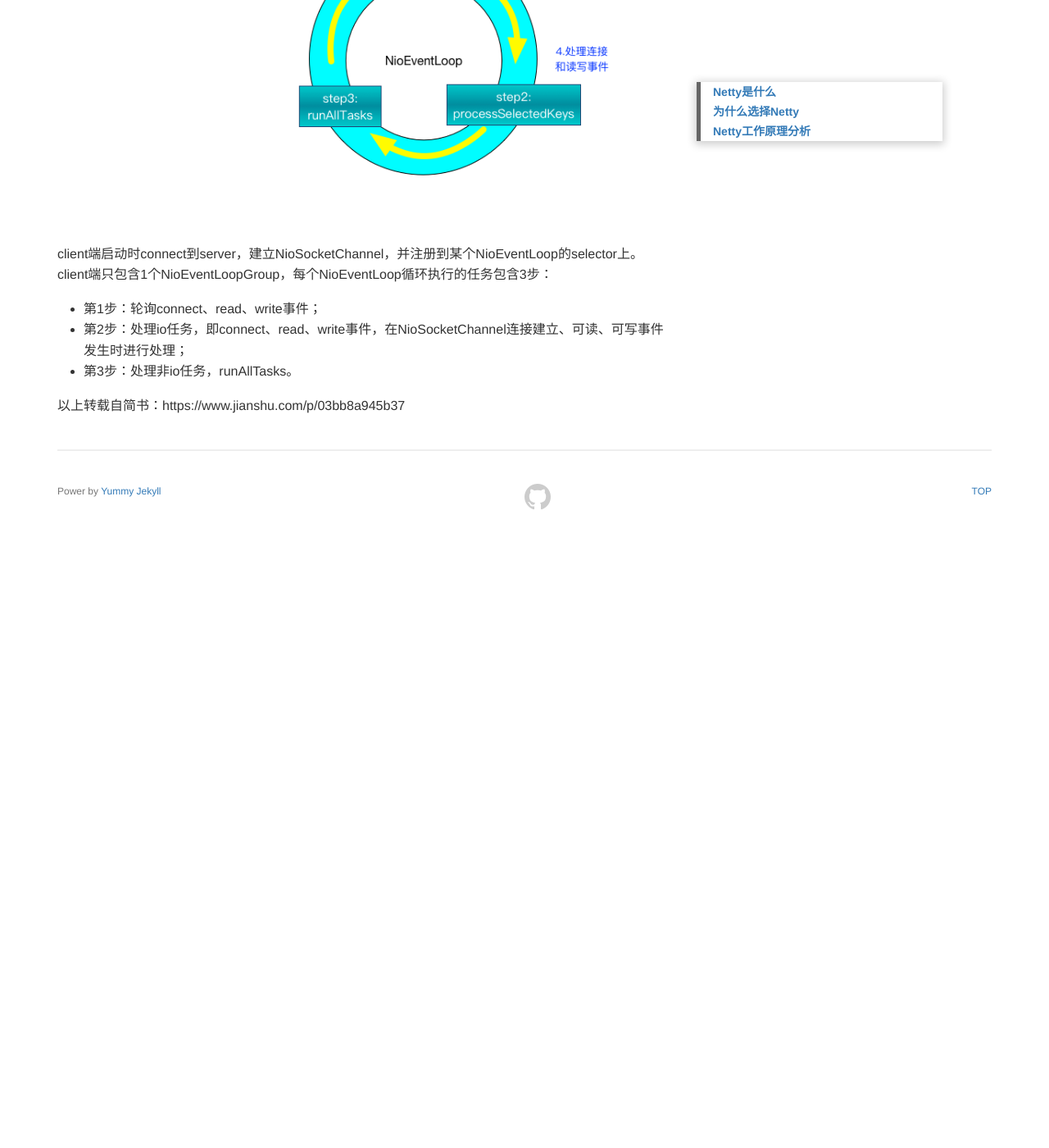
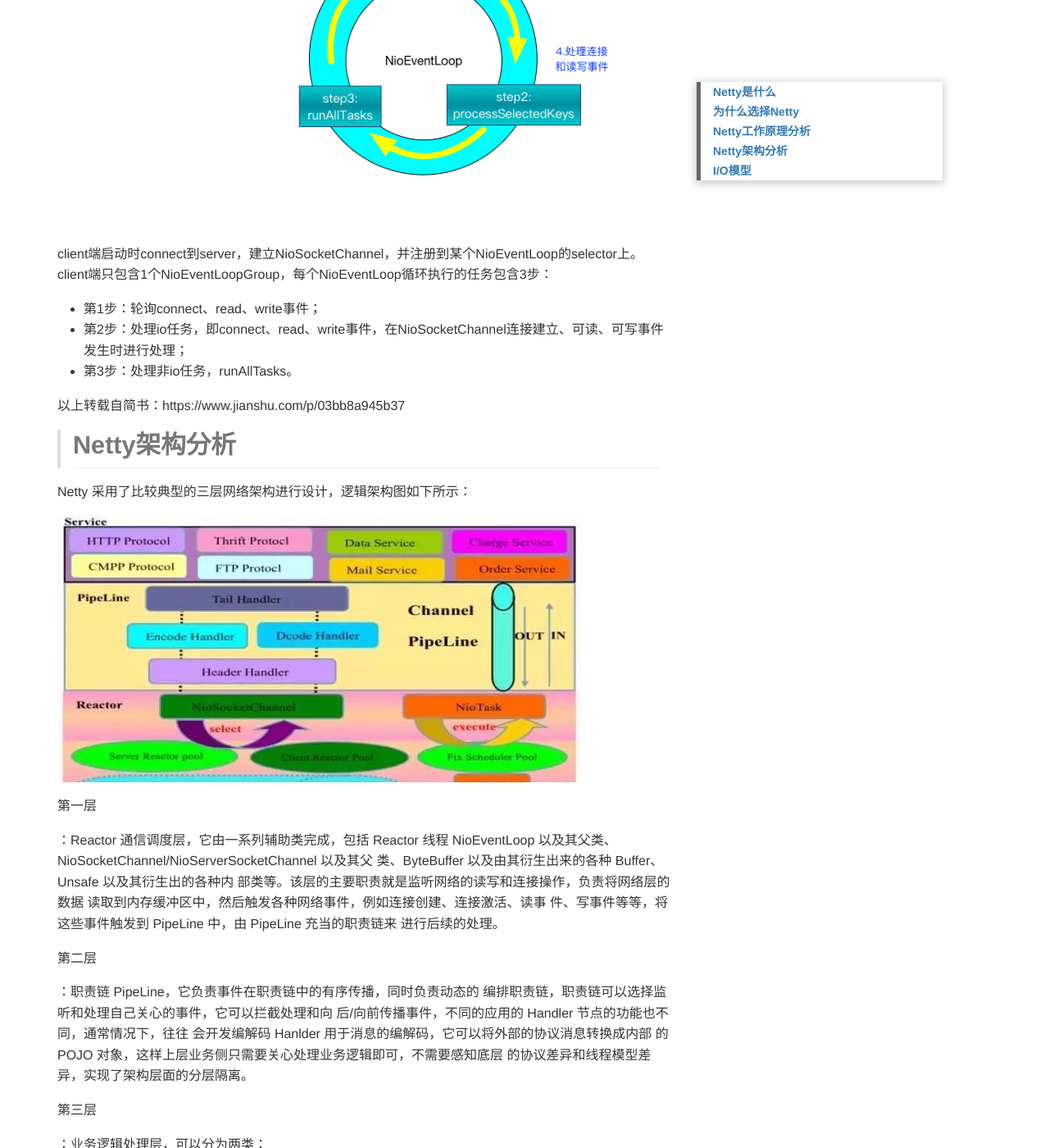
Before and after one commit to kookx/kookx.github.io, a Jekyll site: the page built from _posts/2019-01-07-Netty高性能实战.md, in a window 1280 px wide and 1400 px high, scrolled down 2670 px. Shown: the whole window at 82% size. Built offline with Jekyll 4.4.1, drawn with Linux system fonts in a browser that asks for light colours; before the commit the page ends 3300 px from its top, so only the background shows below that; some of the changed text lies outside the part shown.

Commit message:
Update 2019-01-07-Netty高性能实战.md

```diff
--- a/_posts/2019-01-07-Netty高性能实战.md
+++ b/_posts/2019-01-07-Netty高性能实战.md
@@ -63,3 +63,49 @@
 - 第3步：处理非io任务，runAllTasks。
 
 以上转载自简书：https://www.jianshu.com/p/03bb8a945b37
+
+> ## Netty架构分析
+
+Netty 采用了比较典型的三层网络架构进行设计，逻辑架构图如下所示：
+
+![Netty架构图](http://onekook.com/bower_components/extend/images/Netty%E6%9E%B6%E6%9E%84%E5%9B%BE.JPEG)
+
+第一层
+
+：Reactor 通信调度层，它由一系列辅助类完成，包括 Reactor 线程 NioEventLoop 以及其父类、NioSocketChannel/NioServerSocketChannel 以及其父 类、ByteBuffer 以及由其衍生出来的各种 Buffer、Unsafe 以及其衍生出的各种内 部类等。该层的主要职责就是监听网络的读写和连接操作，负责将网络层的数据 读取到内存缓冲区中，然后触发各种网络事件，例如连接创建、连接激活、读事 件、写事件等等，将这些事件触发到 PipeLine 中，由 PipeLine 充当的职责链来 进行后续的处理。
+
+第二层
+
+：职责链 PipeLine，它负责事件在职责链中的有序传播，同时负责动态的 编排职责链，职责链可以选择监听和处理自己关心的事件，它可以拦截处理和向 后/向前传播事件，不同的应用的 Handler 节点的功能也不同，通常情况下，往往 会开发编解码 Hanlder 用于消息的编解码，它可以将外部的协议消息转换成内部 的 POJO 对象，这样上层业务侧只需要关心处理业务逻辑即可，不需要感知底层 的协议差异和线程模型差异，实现了架构层面的分层隔离。
+
+第三层
+
+：业务逻辑处理层，可以分为两类：
+
+纯粹的业务逻辑 处理，例如订单处理。
+
+应用层协议管理，例如HTTP协议、FTP协议等。
+
+---
+
+#### 接下来，我从影响通信性能的三个方面（I/O模型、线程调度模型、序列化方式）来谈谈Netty的架构。
+
+> ## I/O模型
+
+`传统同步阻塞I/O模式`如下图所示：
+
+![BIO](http://onekook.com/bower_components/extend/images/BIO.JPEG)
+
+它的`弊端`有很多：
+
+- 性能问题：一连接一线程模型导致服务端的并发接入数和系统吞吐量受到极大限制；
+
+- 可靠性问题：由于I/O操作采用同步阻塞模式，当网络拥塞或者通信对端处理缓慢会导致I/O线程被挂住，阻塞时间无法预测；
+
+- 可维护性问题：I/O线程数无法有效控制、资源无法有效共享（多线程并发问题），系统可维护性差；
+
+几种I/O模型的功能和特性对比：
+
+![IO模式对比](http://onekook.com/bower_components/extend/images/compare-IO.JPEG)
+
+Netty的I/O模型基于非阻塞I/O实现，底层依赖的是JDK NIO框架的Selector。
```
